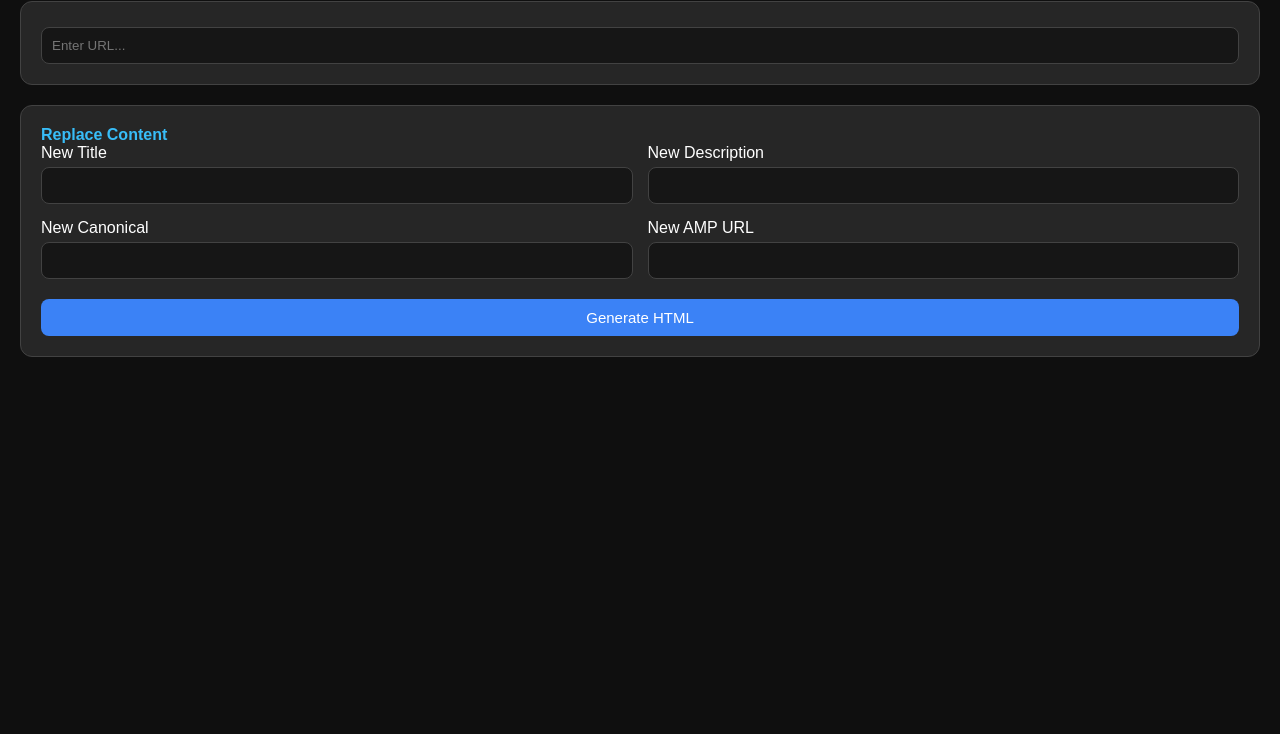
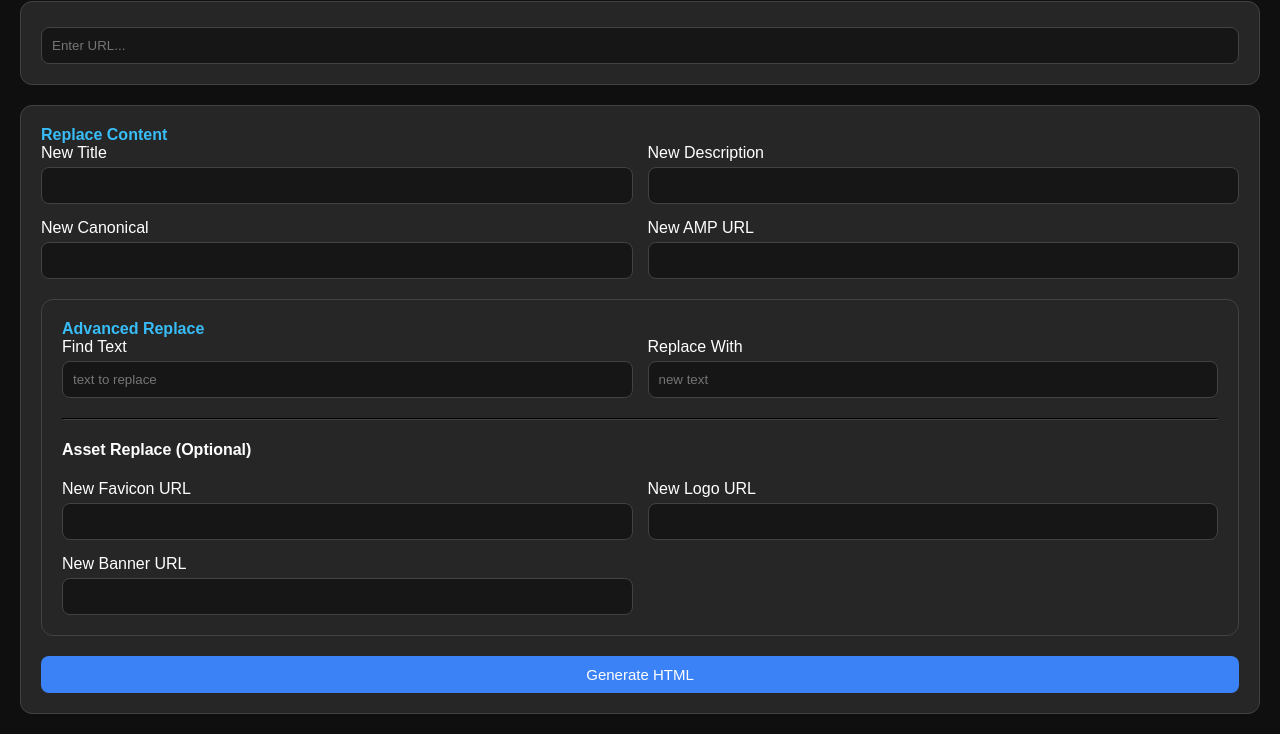
Before and after one commit to Ryanzg23/ultimateseochecker, a website: page cloner.html in a window 1280 px wide. Shown: the part 99-833 px from the top of the page. Before the commit the page ends 800 px from the top, so only its background shows below. Drawn offline with Linux system fonts and the light colour scheme.

Commit message:
Update cloner.html

```diff
--- a/cloner.html
+++ b/cloner.html
@@ -86,6 +86,43 @@ button {
       </div>
     </div>
 
+    <div class="card" style="margin-top:20px;">
+  <h3>Advanced Replace</h3>
+
+  <div class="grid">
+    <div>
+      <label>Find Text</label>
+      <input type="text" id="findText" placeholder="text to replace">
+    </div>
+
+    <div>
+      <label>Replace With</label>
+      <input type="text" id="replaceText" placeholder="new text">
+    </div>
+  </div>
+
+  <hr style="margin:20px 0; border-color:#424242;">
+
+  <h4>Asset Replace (Optional)</h4>
+
+  <div class="grid">
+    <div>
+      <label>New Favicon URL</label>
+      <input type="text" id="newFavicon">
+    </div>
+
+    <div>
+      <label>New Logo URL</label>
+      <input type="text" id="newLogo">
+    </div>
+
+    <div>
+      <label>New Banner URL</label>
+      <input type="text" id="newBanner">
+    </div>
+  </div>
+</div>
+
     <button class="generate-btn" onclick="generate()">Generate HTML</button>
   </div>
 
```
